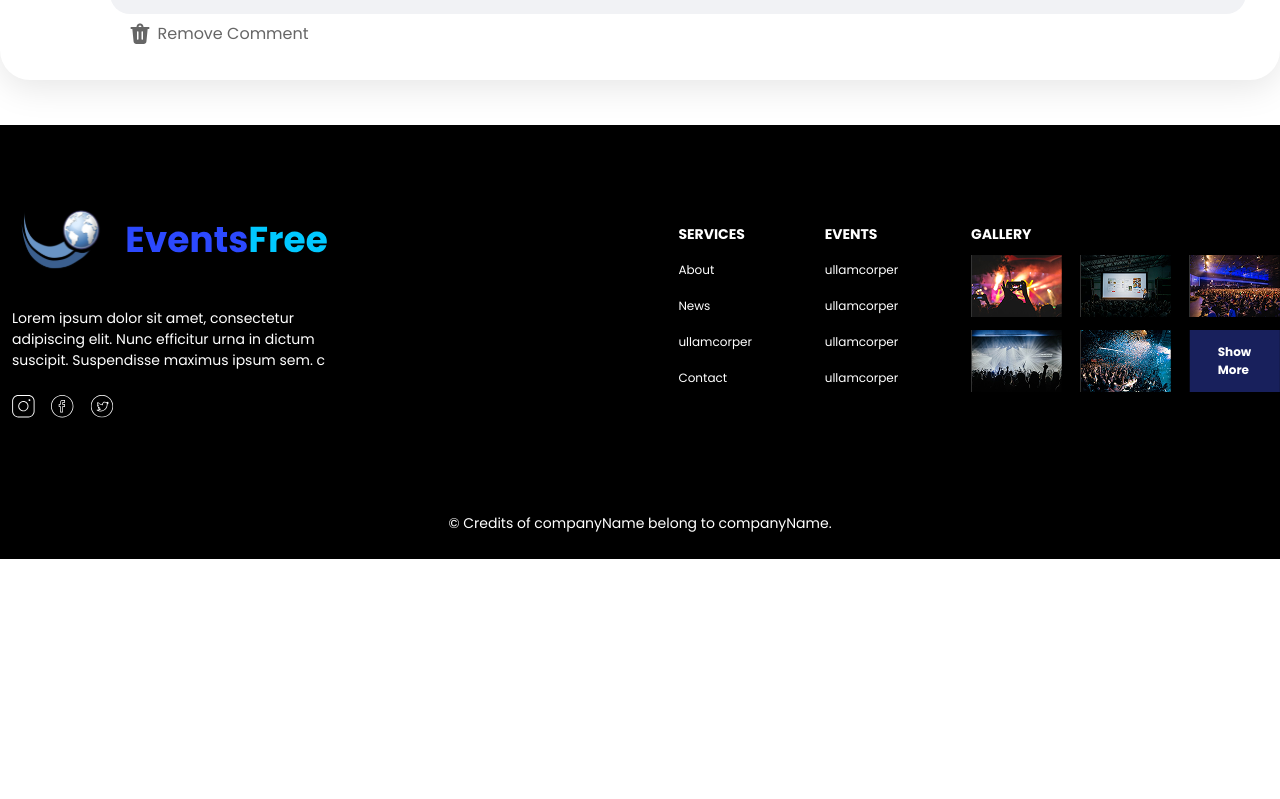
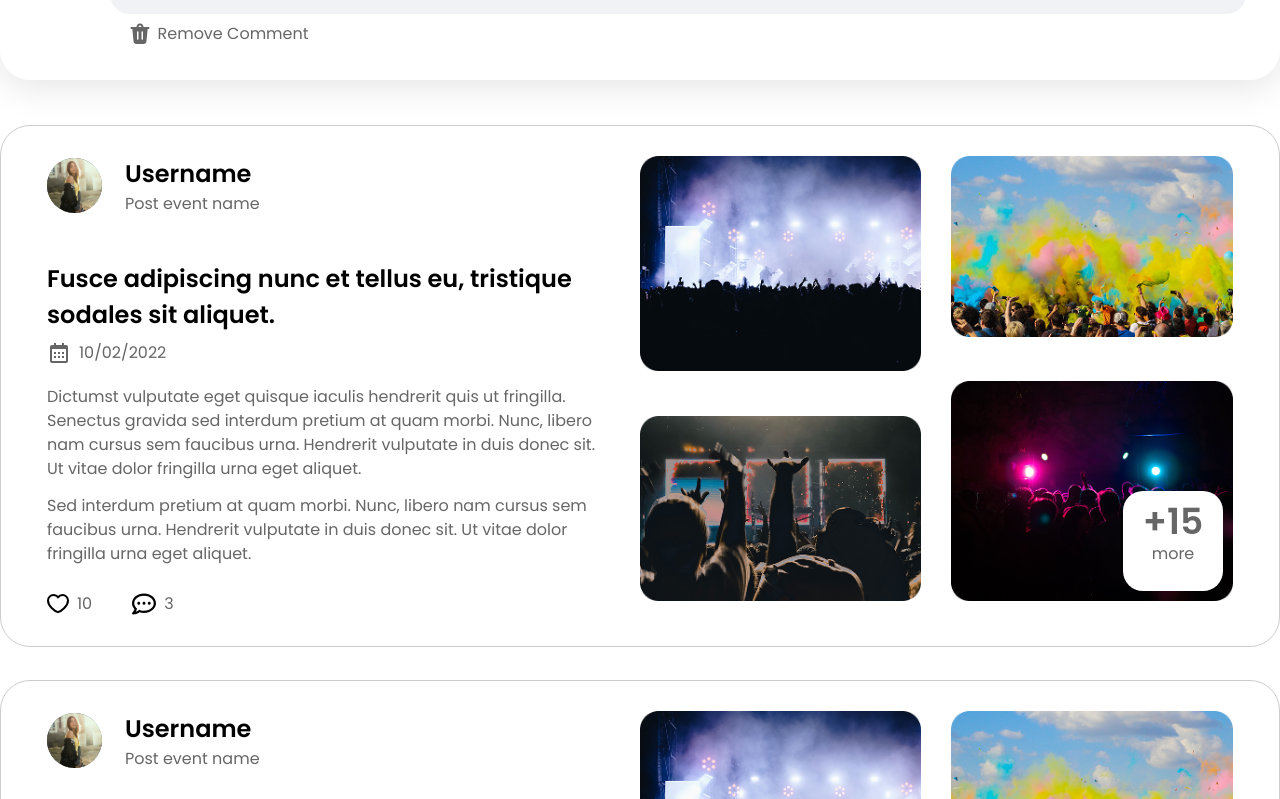
Before and after one commit to Prerna-2605/react-events-free, a React (Vite) app: page /feed in a window 1280 px wide. Shown: the part 1701-2500 px from the top of the page. Before the commit the page ends 2260 px from the top, so only its background shows below. Built offline with nearby package versions, Linux system fonts and the light colour scheme.

Commit message:
made feed section 3

```diff
--- /dev/null
+++ b/src/components/UserData.jsx
@@ -0,0 +1,106 @@
+import React from 'react'
+import More from './common/More'
+import profile1 from '../assets/svg/profile1.svg'
+import SmallText from './common/SmallText'
+import date from '../assets/svg/date.svg'
+import { COMMENT, LIKE } from '../utils/Icons'
+import img1 from '../assets/png/newpost1.png'
+import img2 from '../assets/png/newpost2.png'
+import img3 from '../assets/png/newpost3.png'
+import img4 from '../assets/png/newpost4.png'
+import { Username5 } from '../utils/helper'
+
+const UserData = () => {
+    return (
+        <div className='max-w-[1320px] mx-auto mb-[104px]'>
+            {Username5.map((item, index) => (
+                <div key={index} className='flex flex-wrap mb-[33px] border border-[#CCCCCC] py-[30px] px-[34px] rounded-[30px] '>
+                    <div className='w-[49%] px-3'>
+                        <div className='flex gap-[23px] items-center mb-[45px] '>
+                            <img src={profile1} alt="profile" />
+
+                            <div>
+                                <SmallText
+                                    text={item.name}
+                                    className='font-semibold !text-2xl leading-[150%] text-black '
+                                />
+
+                                <SmallText
+                                    text={item.postname}
+                                    className='text-[#666666] '
+                                />
+                            </div>
+                        </div>
+
+                        <SmallText
+                            text={item.title}
+                            className='font-semibold !text-2xl text-black leading-[150%] mb-2 '
+                        />
+
+                        <div className='flex gap-2 mb-5'>
+                            <img src={date} alt="image" />
+
+                            <SmallText
+                                text={'10/02/2022'}
+                                className='text-[#666666] '
+                            />
+                        </div>
+
+                        <SmallText
+                            text={item.description1}
+                            className='text-[#666666] max-w-[553px] mb-[13px] '
+                        />
+
+                        <SmallText
+                            text={item.description2}
+                            className='text-[#666666] max-w-[553px] mb-[26px] '
+                        />
+
+                        <div className='flex gap-10 '>
+                            <div className='flex gap-2 items-center'>
+                                <LIKE />
+
+                                <SmallText
+                                    text={'10'}
+                                    className='text-[#666666] '
+                                />
+                            </div>
+
+                            <div className='flex gap-2 items-center'>
+                                <COMMENT />
+
+                                <SmallText
+                                    text={'3'}
+                                    className='text-[#666666] '
+                                />
+                            </div>
+                        </div>
+                    </div>
+                    <div className='w-[51%] px-3'>
+                        <div className='grid grid-cols-2 gap-x-[30px] gap-y-[10px]'>
+                            <div>
+                                <img src={img1} alt="image" />
+                            </div>
+
+                            <div className='flex items-start'>
+                                <img src={img2} alt="image" />
+                            </div>
+
+                            <div className='flex items-end'>
+                                <img src={img3} alt="image" />
+                            </div>
+
+                            <div className='relative'>
+                                <img src={img4} alt="image" />
+
+                                <More className='absolute bottom-[10px] right-[10px] bg-white ' />
+                            </div>
+                        </div>
+                    </div>
+                </div>
+            ))}
+        </div>
+    )
+}
+
+export default UserData
--- a/src/pages/Feed.jsx
+++ b/src/pages/Feed.jsx
@@ -1,12 +1,14 @@
 import React from 'react'
 import FeedHero from '../components/FeedHero'
 import NewPost from '../components/NewPost'
+import UserData from '../components/UserData'
 
 const Feed = () => {
   return (
     <>
       <FeedHero />
       <NewPost />
+      <UserData />
     </>
   )
 }
--- a/src/utils/helper.js
+++ b/src/utils/helper.js
@@ -212,4 +212,6 @@ export const Post_Data = [
         comment: "Senectus gravida sed interdum pretium at quam morbi. Nunc, libero nam cursus sem faucibus urna. Hendrerit vulputate in duis donec sit. Ut vitae dolor fringilla urna eget aliquet.",
         delete: "Remove Comment",
     },
-]
+];
+
+export const Username5 = Array(5).fill(Username).flat()
```
